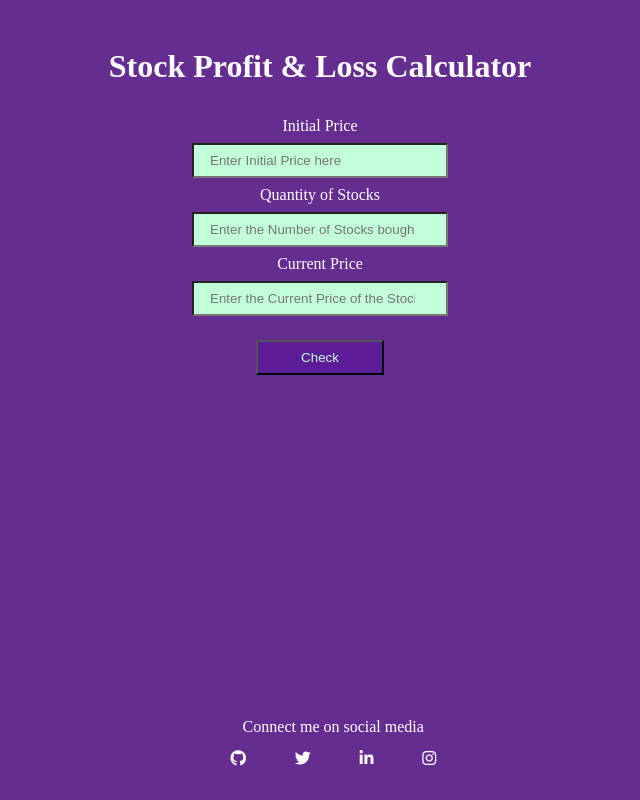
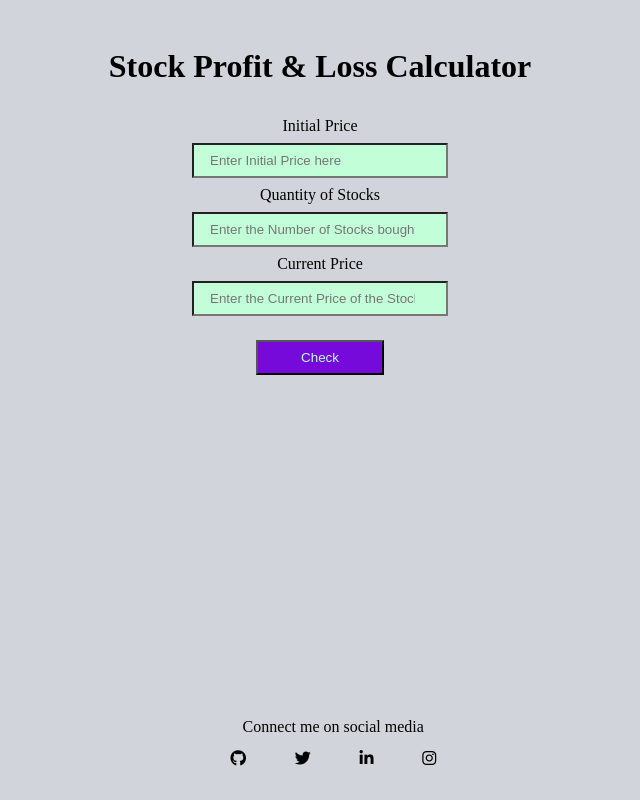
Before and after one commit to vivekmehto/stock-profit-loss-calculator, a plain HTML site: page index.html in a window 1280 px wide. Shown: the whole page, without its empty margins (320-960 px from the left). Drawn offline with Linux system fonts and the light colour scheme.

Commit message:
update app.css

```diff
--- a/app.css
+++ b/app.css
@@ -2,8 +2,7 @@
   margin: 0;
   padding: 0;
   box-sizing: border-box;
-  background-color: #662d91;
-  color: white;
+  background-color: #d1d5db;
 }
 
 .container {
@@ -25,11 +24,10 @@ input {
 
 input {
   background-color: #c2ffd9;
-  color: black;
 }
 
 #check-btn {
-  background-color: #58109ca1;
+  background-color: #760adb;
   color: #c2ffd9;
   margin: 1rem;
   padding: 0.5rem;
@@ -46,7 +44,7 @@ input {
   bottom: 0;
   left: 40%;
   padding: 2rem 1rem;
-  color: white;
+  color: black;
   text-align: center;
 }
 
@@ -70,7 +68,7 @@ input {
 }
 
 .footer .link {
-  color: white;
+  color: black;
 }
 
 .footer .footer-header {
```
